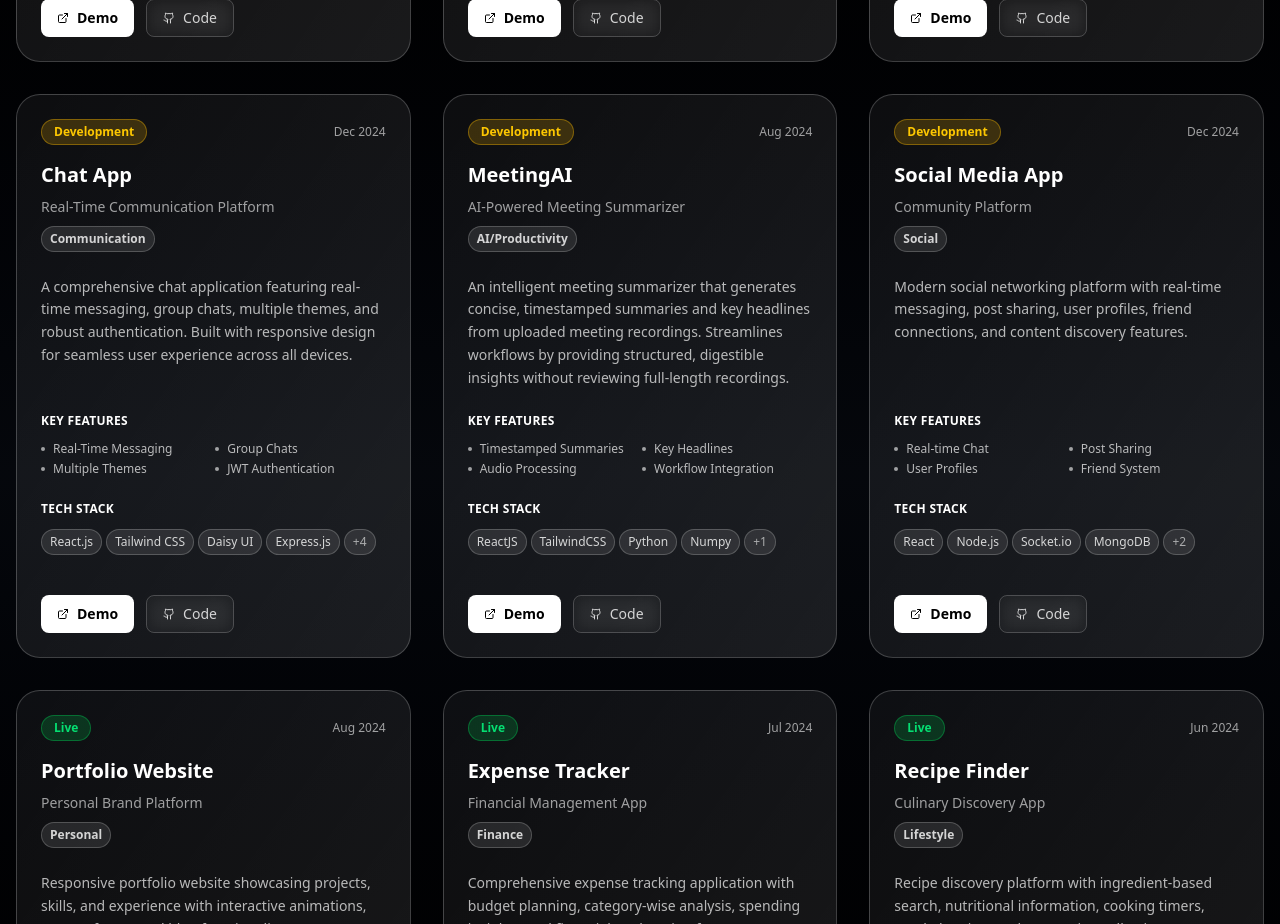
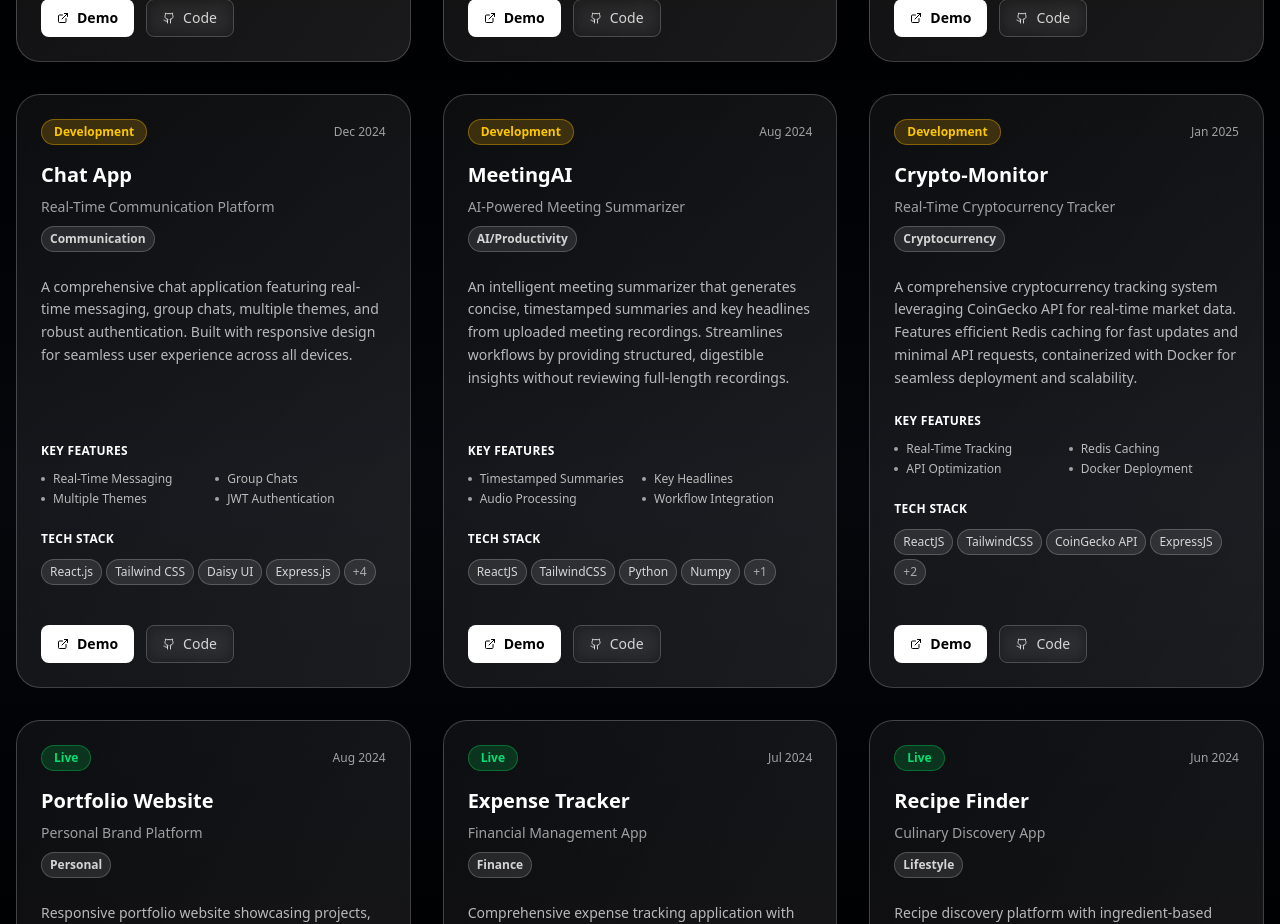
Before and after one commit to Dhuvesh/Portfolio, a React (Vite) app: page / in a window 1280 px wide. Shown: the part 3460-4384 px from the top of the page. Built offline with nearby package versions, Linux system fonts and the light colour scheme.

Commit message:
Project Update: Crypto Monitor

```diff
--- a/src/App.jsx
+++ b/src/App.jsx
@@ -949,20 +949,20 @@ function ProjectsSection() {
       date: "Aug 2024",
     },
     {
-      title: "Social Media App",
-      subtitle: "Community Platform",
+  title: "Crypto-Monitor",
+  subtitle: "Real-Time Cryptocurrency Tracker",
   description:
-        "Modern social networking platform with real-time messaging, post sharing, user profiles, friend connections, and content discovery features.",
-      tech: ["React", "Node.js", "Socket.io", "MongoDB", "Cloudinary", "JWT"],
+    "A comprehensive cryptocurrency tracking system leveraging CoinGecko API for real-time market data. Features efficient Redis caching for fast updates and minimal API requests, containerized with Docker for seamless deployment and scalability.",
+  tech: ["ReactJS", "TailwindCSS", "CoinGecko API", "ExpressJS", "Redis", "Docker"],
   features: [
-        "Real-time Chat",
-        "Post Sharing",
-        "User Profiles",
-        "Friend System",
+    "Real-Time Tracking",
+    "Redis Caching",
+    "API Optimization",
+    "Docker Deployment",
   ],
   status: "Development",
-      category: "Social",
-      date: "Dec 2024",
+  category: "Cryptocurrency",
+  date: "Jan 2025",
 },
     {
       title: "Portfolio Website",
```
Lines whose indentation alone changed are shown as unchanged.
